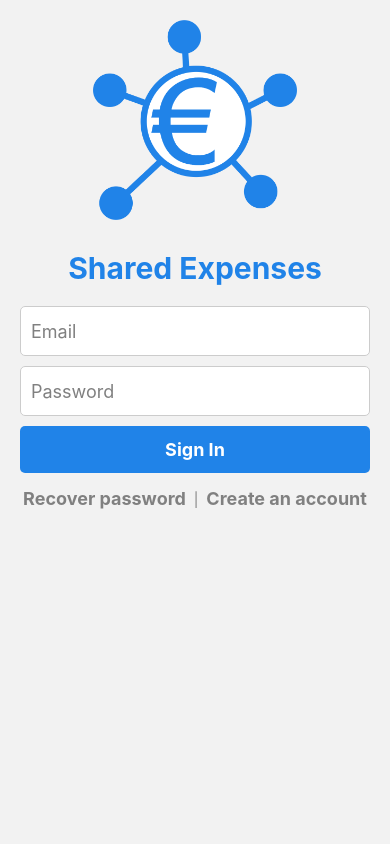
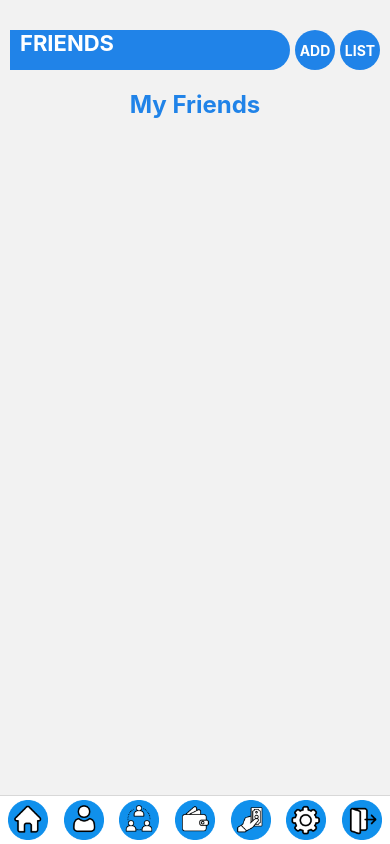
Before and after one commit to santt3131/SharedExpenses_Frontend, a React Native app: screen /Friends in a window 390 px wide. Built offline with nearby package versions, Linux system fonts and the light colour scheme.

Commit message:
Adjusting styles

```diff
--- a/appStyles.js
+++ b/appStyles.js
@@ -7,7 +7,6 @@ const ColorPalette = {
   primaryRed: "#FF0000",
   veryLightGrey: "#CCCCCC",
   primaryBlack: "#000000",
-  primaryGreen: "#00C8C0",
 
   primaryYellow: "#F9ed69",
   primaryRouge: "#B83B5E",
@@ -17,6 +16,7 @@ const ColorPalette = {
   navyBlue: "#0071C5",
   pacificBlue: "#0091D8",
   irisBlue: "#00AED5",
+  primaryGreen: "#00C8C0",
 };
 
 const Size = {
--- a/src/components/CustomTopbar/CustomTopbar.jsx
+++ b/src/components/CustomTopbar/CustomTopbar.jsx
@@ -34,7 +34,7 @@ const styles = StyleSheet.create({
   container: {
     flex: 1,
     justifyContent: "center",
-    marginTop: 20,
+    marginTop: 30,
     marginHorizontal: 10,
     flexDirection: "row",
   },
@@ -42,6 +42,7 @@ const styles = StyleSheet.create({
     flex: 1,
     color: ColorPalette.primaryWhite,
     fontSize: Size.lm,
+    fontWeight: "bold",
     backgroundColor: ColorPalette.primaryBlue,
     textTransform: "uppercase",
     paddingLeft: 10,
@@ -51,8 +52,8 @@ const styles = StyleSheet.create({
     borderBottomRightRadius: 100,
   },
   topButtonAdd: {
-    width: 50,
-    height: 50,
+    width: 40,
+    height: 40,
     justifyContent: "center",
     alignItems: "center",
     borderRadius: 100,
@@ -60,8 +61,8 @@ const styles = StyleSheet.create({
     marginRight: 5,
   },
   topButtonList: {
-    width: 50,
-    height: 50,
+    width: 40,
+    height: 40,
     justifyContent: "center",
     alignItems: "center",
     borderRadius: 100,
--- a/src/navigation/index.jsx
+++ b/src/navigation/index.jsx
@@ -25,10 +25,7 @@ const Exit = () => {
 const Navigation = () => {
   return (
     <NavigationContainer>
-      <Tab.Navigator
-        screenOptions={{ headerShown: false }}
-        tabBarOptions={{ showLabel: false }}
-      >
+      <Tab.Navigator screenOptions={{ headerShown: false }}>
         <Tab.Screen
           name="SignIn"
           component={SignInScreen}
@@ -97,10 +94,11 @@ const Navigation = () => {
                 }}
               />
             ),
+            tabBarShowLabel: false,
           }}
         />
         <Tab.Screen
-          name="FriendsList"
+          name="Friends"
           component={FriendsListScreen}
           options={{
             tabBarIcon: ({ focused }) => (
@@ -117,6 +115,7 @@ const Navigation = () => {
                 }}
               />
             ),
+            tabBarShowLabel: false,
           }}
         />
         <Tab.Screen
@@ -124,6 +123,7 @@ const Navigation = () => {
           component={FriendsAddScreen}
           options={{
             tabBarButton: () => null,
+            tabBarShowLabel: false,
           }}
         />
         <Tab.Screen
@@ -144,6 +144,7 @@ const Navigation = () => {
                 }}
               />
             ),
+            tabBarShowLabel: false,
           }}
         />
         <Tab.Screen
@@ -164,6 +165,7 @@ const Navigation = () => {
                 }}
               />
             ),
+            tabBarShowLabel: false,
           }}
         />
         <Tab.Screen
@@ -184,6 +186,7 @@ const Navigation = () => {
                 }}
               />
             ),
+            tabBarShowLabel: false,
           }}
         />
         <Tab.Screen
@@ -204,6 +207,7 @@ const Navigation = () => {
                 }}
               />
             ),
+            tabBarShowLabel: false,
           }}
         />
         <Tab.Screen
@@ -224,6 +228,7 @@ const Navigation = () => {
                 }}
               />
             ),
+            tabBarShowLabel: false,
           }}
         />
       </Tab.Navigator>
--- a/src/screens/ConfirmEmailScreen/ConfirmEmailScreen.jsx
+++ b/src/screens/ConfirmEmailScreen/ConfirmEmailScreen.jsx
@@ -67,7 +67,7 @@ const ConfirmEmailScreen = () => {
 const styles = StyleSheet.create({
   root: {
     alignItems: "center",
-    padding: 20,
+    padding: 30,
   },
   title: {
     fontSize: Size.xl,
--- a/src/screens/ForgotPasswordScreen/ForgotPasswordScreen.jsx
+++ b/src/screens/ForgotPasswordScreen/ForgotPasswordScreen.jsx
@@ -58,7 +58,7 @@ const ForgotPasswordScreen = () => {
 const styles = StyleSheet.create({
   root: {
     alignItems: "center",
-    padding: 20,
+    padding: 30,
   },
   title: {
     fontSize: Size.xl,
--- a/src/screens/FriendsAddScreen/FriendsAddScreen.jsx
+++ b/src/screens/FriendsAddScreen/FriendsAddScreen.jsx
@@ -20,7 +20,7 @@ const FriendsAddScreen = () => {
   };
 
   const onPressList = () => {
-    navigation.navigate("FriendsList");
+    navigation.navigate("Friends");
   };
 
   const onSendPressed = () => {
@@ -30,7 +30,7 @@ const FriendsAddScreen = () => {
   return (
     <ScrollView showsVerticalScrollIndicator={false}>
       <CustomTopbar
-        screenTitle="My Friends"
+        screenTitle="Friends"
         onPressAdd={onPressAdd}
         onPressList={onPressList}
         addDisabled={true}
@@ -81,7 +81,10 @@ const FriendsAddScreen = () => {
 const styles = StyleSheet.create({
   container: {
     alignItems: "center",
-    padding: 20,
+    paddingTop: 10,
+    paddingLeft: 30,
+    paddingRight: 30,
+    paddingBottom: 20,
   },
   text: {
     color: ColorPalette.primaryBlue,
--- a/src/screens/FriendsListScreen/FriendsListScreen.jsx
+++ b/src/screens/FriendsListScreen/FriendsListScreen.jsx
@@ -12,13 +12,13 @@ const FriendsListScreen = () => {
   };
 
   const onPressList = () => {
-    navigation.navigate("FriendsList");
+    navigation.navigate("Friends");
   };
 
   return (
     <ScrollView showsVerticalScrollIndicator={false}>
       <CustomTopbar
-        screenTitle="My Friends"
+        screenTitle="Friends"
         onPressAdd={onPressAdd}
         onPressList={onPressList}
         addDisabled={false}
@@ -35,7 +35,10 @@ const FriendsListScreen = () => {
 const styles = StyleSheet.create({
   container: {
     alignItems: "center",
-    padding: 20,
+    paddingTop: 10,
+    paddingLeft: 30,
+    paddingRight: 30,
+    paddingBottom: 20,
   },
   text: {
     color: ColorPalette.primaryBlue,
--- a/src/screens/SignInScreen/SignInScreen.jsx
+++ b/src/screens/SignInScreen/SignInScreen.jsx
@@ -112,7 +112,7 @@ const SignInScreen = () => {
 const styles = StyleSheet.create({
   root: {
     alignItems: "center",
-    padding: 20,
+    padding: 30,
   },
   logo: {
     width: "70%",
--- a/src/screens/SignUpScreen/SignUpScreen.jsx
+++ b/src/screens/SignUpScreen/SignUpScreen.jsx
@@ -120,7 +120,7 @@ const SignUpScreen = () => {
 const styles = StyleSheet.create({
   root: {
     alignItems: "center",
-    padding: 20,
+    padding: 30,
   },
   title: {
     fontSize: Size.xl,
```
